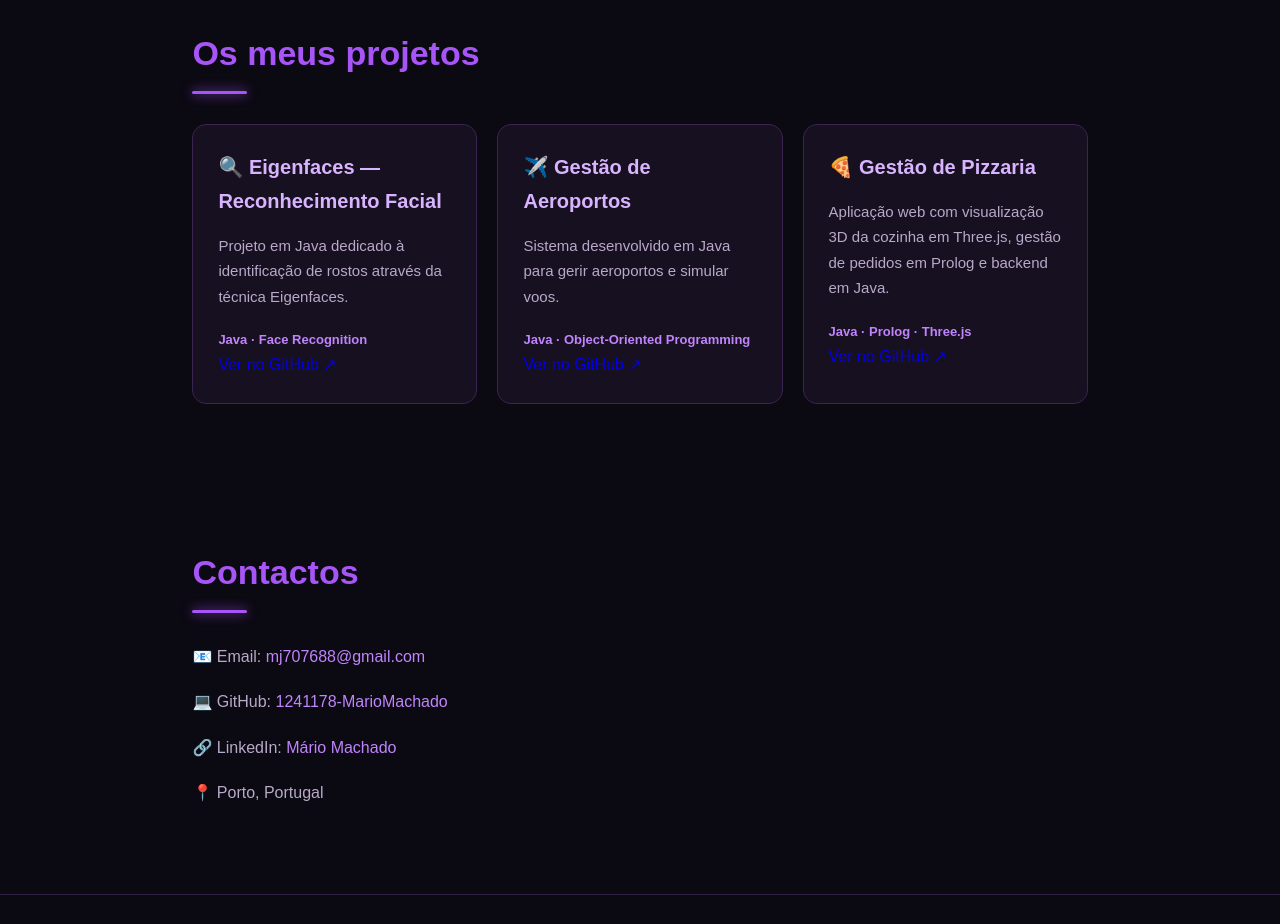
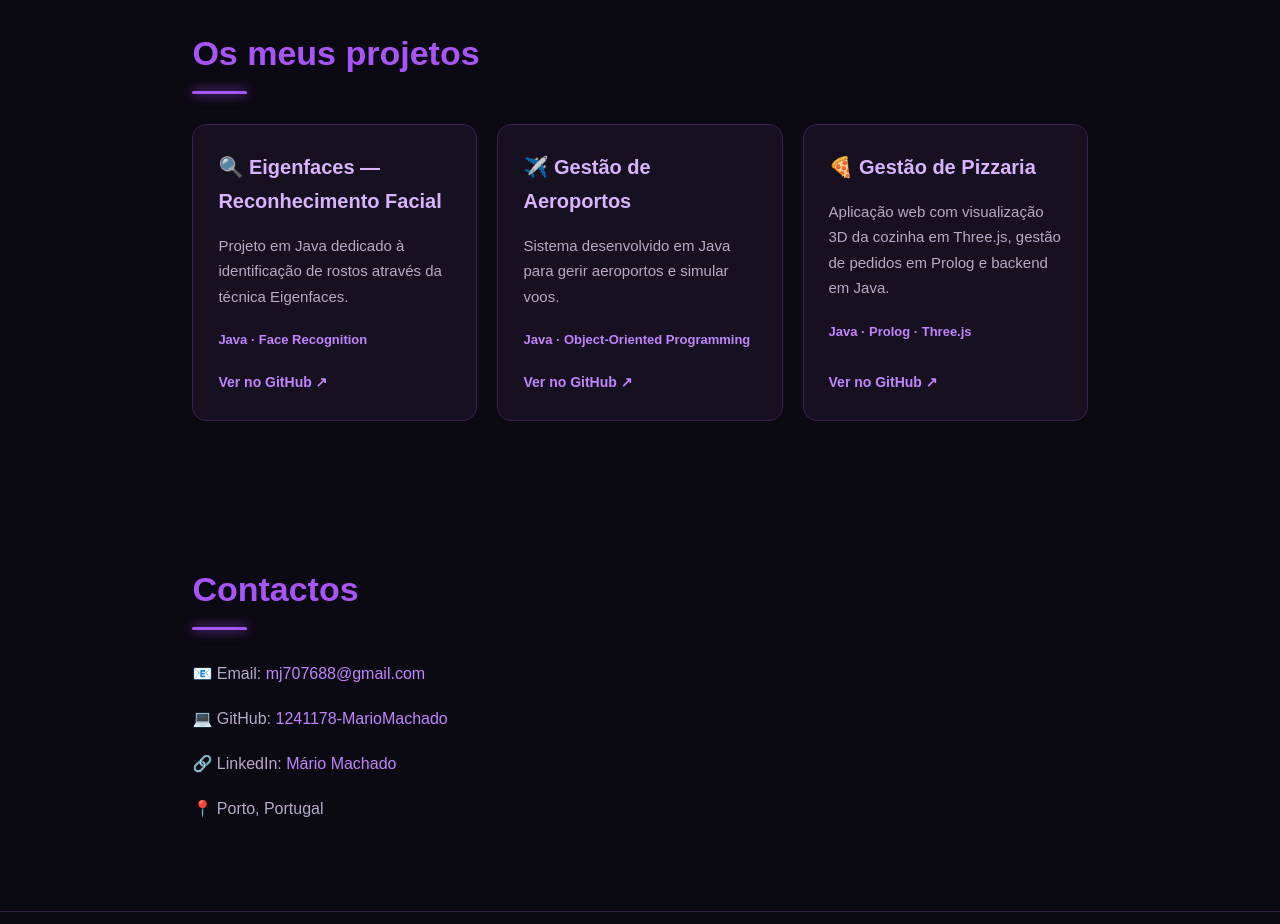
Before and after one commit to 1241178-MarioMachado/1241178-mariomachado.github.io, a plain HTML site: page index.html in a window 1280 px wide. Shown: the part 1380-2304 px from the top of the page. Drawn offline with Linux system fonts and the light colour scheme.

Commit message:
Implement styles for project cards
Added styles for clickable project cards with hover and focus effects.

```diff
--- a/style.css
+++ b/style.css
@@ -376,3 +376,51 @@ footer {
         scroll-behavior: auto !important;
     }
 }
+
+/* ===== CLICKABLE PROJECT CARDS ===== */
+
+.projects .card {
+    display: flex;
+    flex-direction: column;
+
+    color: var(--text);
+    text-decoration: none;
+
+    cursor: pointer;
+    position: relative;
+
+    transition: transform 0.3s ease,
+                box-shadow 0.3s ease,
+                border-color 0.3s ease;
+}
+
+.projects .card:hover {
+    transform: translateY(-10px);
+    border-color: #a855f7;
+
+    box-shadow:
+        0 15px 35px rgba(0, 0, 0, 0.4),
+        0 0 25px rgba(168, 85, 247, 0.3);
+}
+
+.projects .card:focus-visible {
+    outline: 2px solid #c084fc;
+    outline-offset: 4px;
+}
+
+.project-link {
+    display: inline-block;
+
+    margin-top: auto;
+    padding-top: 20px;
+
+    color: #c084fc;
+    font-size: 14px;
+    font-weight: 600;
+
+    transition: color 0.3s ease;
+}
+
+.projects .card:hover .project-link {
+    color: #ffffff;
+}
```
